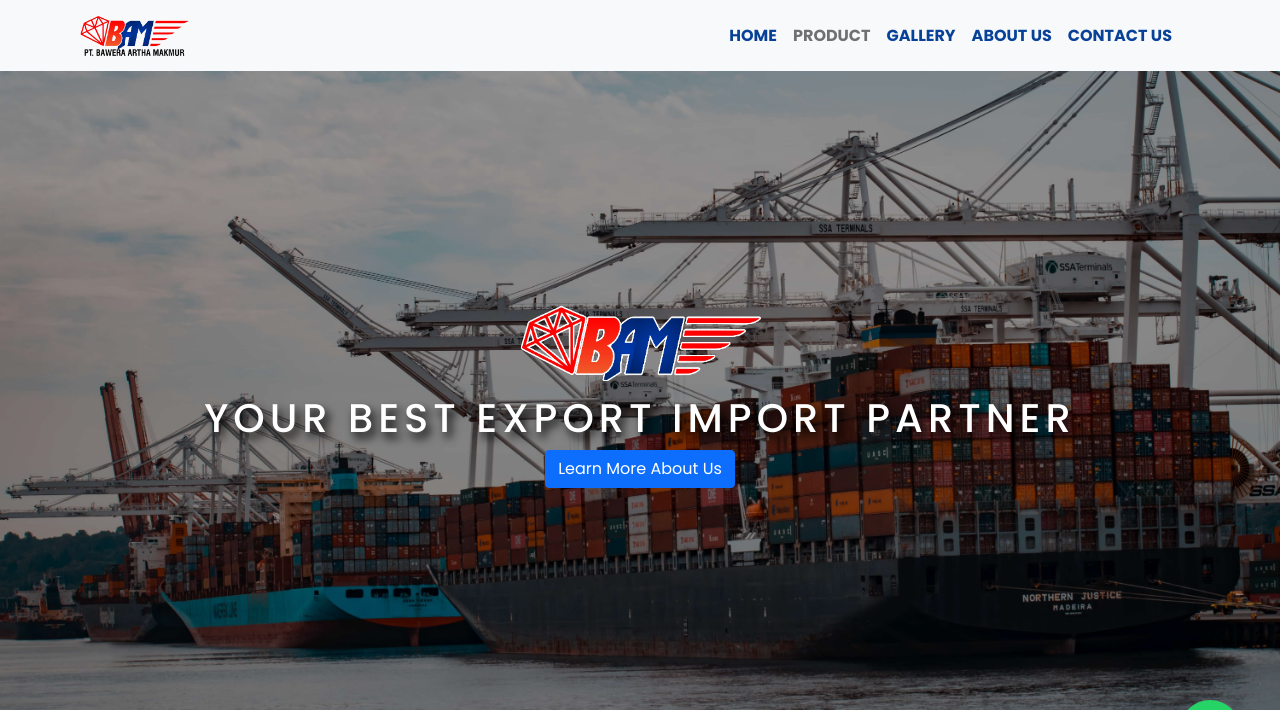
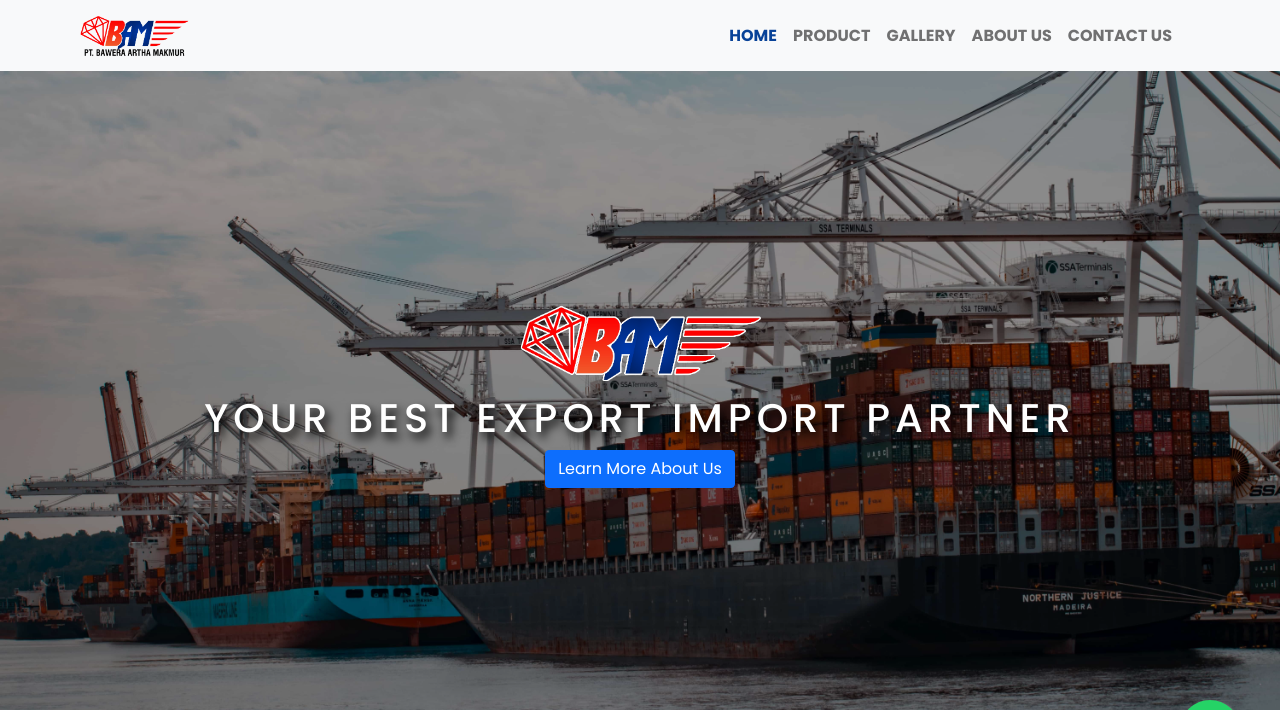
Before and after one commit to Labenea/bam, a Laravel app: page / in a window 1280 px wide. Shown: the top 710 px of the page. Run offline with Laravel 8, Linux system fonts and the light colour scheme; style sheets or scripts are compiled from the project's sources; some libraries are stand-ins or nearby versions.

Commit message:
adding route

```diff
--- a/resources/views/main/inc/nav.blade.php
+++ b/resources/views/main/inc/nav.blade.php
@@ -18,13 +18,13 @@
             <a class="  fw-bold    nav-link  @if(Route::is('products-page'))active @endif" href="{{Route("products-page")}}">PRODUCT</a>
           </li>
           <li class="nav-item">
-            <a class=" fw-bold nav-link  @if(Route::is('home'))active @endif" href="#eventSection">GALLERY</a>
+            <a class=" fw-bold nav-link   href="#eventSection">GALLERY</a>
           </li>
           <li class="nav-item">
-            <a class=" fw-bold nav-link  @if(Route::is('home'))active @endif" href="#articleSection">ABOUT US</a>
+            <a class=" fw-bold nav-link   href="#articleSection">ABOUT US</a>
           </li>
           <li class="nav-item">
-            <a class="  fw-bold nav-link  @if(Route::is('home'))active @endif" href="#articleSection">CONTACT US</a>
+            <a class="  fw-bold nav-link   href="#articleSection">CONTACT US</a>
           </li>
           {{-- <li class="nav-item">
             <a class="red-hover nav-link " href="#">KALKULATOR FINANSIAL</a>
--- a/resources/views/main/pages/product.blade.php
+++ b/resources/views/main/pages/product.blade.php
@@ -11,13 +11,15 @@
 <div class="py-5 mt-3 container">
     <div class="row">
         <div class="col-md-3 mb-4 mb-md-0 col">
-            <div class="card product-card shadow rounded-3 h-100" >
+           <a href="{{route("product-detail",["slug" => "asd"])}}" class="text-decoration-none text-dark">
+            <div class="card product-card shadow rounded-3 h-100 card-hover" >
                 <img src="{{asset('images/products/Banana  Basket Combination 1set of 3. Cover Pot Banana.jpg')}}" class="card-img-top" alt="...">
                 <div class="card-body">
                   <h6 class="card-title">Banana Basket Combination 1 set of 3 </h6>
                   <p class="card-text">CODE: BL001</p>
                 </div>
             </div>
+           </a>
         </div>
         <div class="col-md-3 mb-4 mb-md-0 col">
             <div class="card product-card shadow rounded-2 h-100" >
--- a/routes/web.php
+++ b/routes/web.php
@@ -19,7 +19,7 @@ Route::get('/', function () {
 })->name("home");
 
 Route::get("/products", [ProductController::class, "index"])->name("products-page");
-Route::get("/products/{slug}", [ProductController::class, "productDetail"])->name("products-detail");
+Route::get("/products/{slug}", [ProductController::class, "productDetail"])->name("product-detail");
 
 
 Route::get('/dashboard', function () {
```
